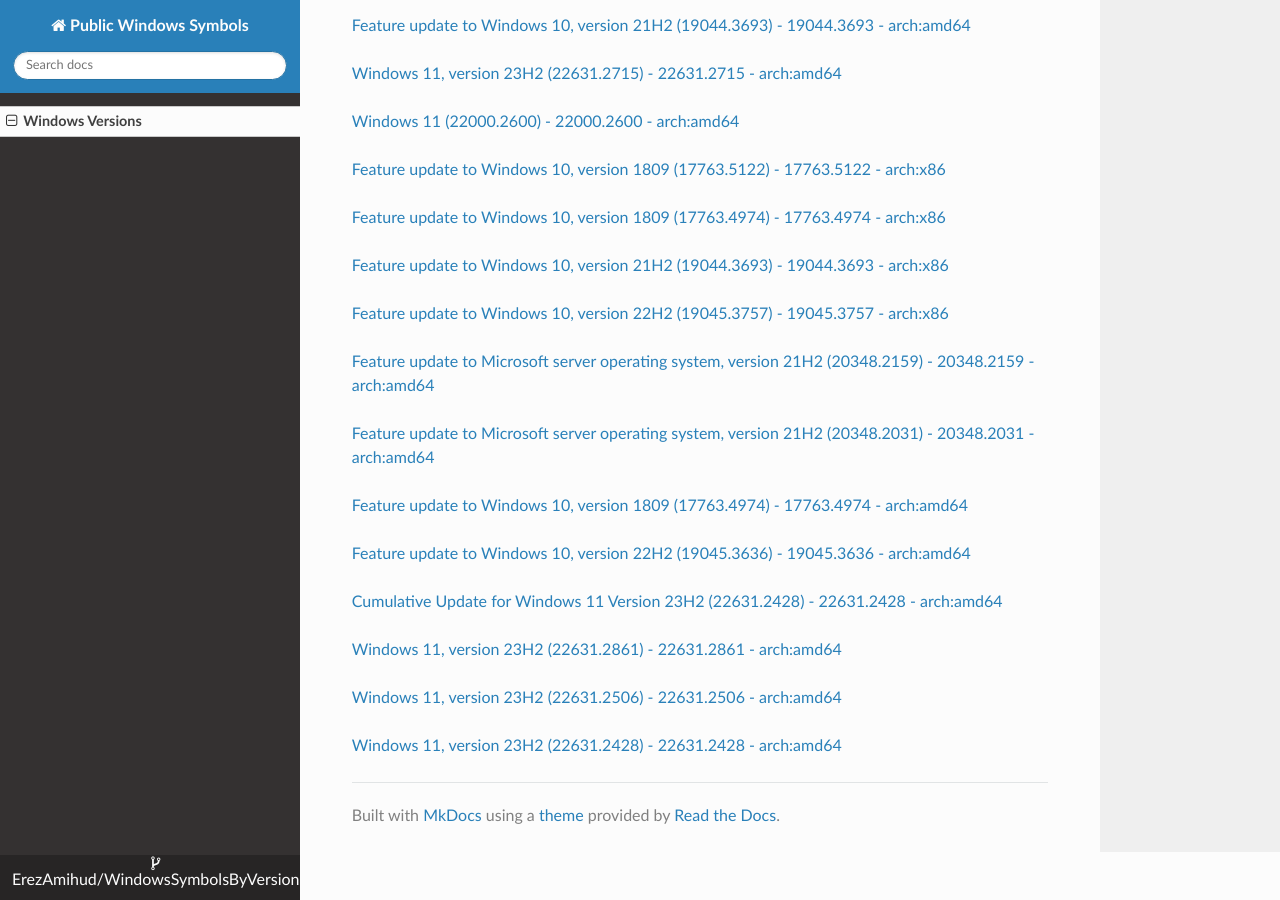
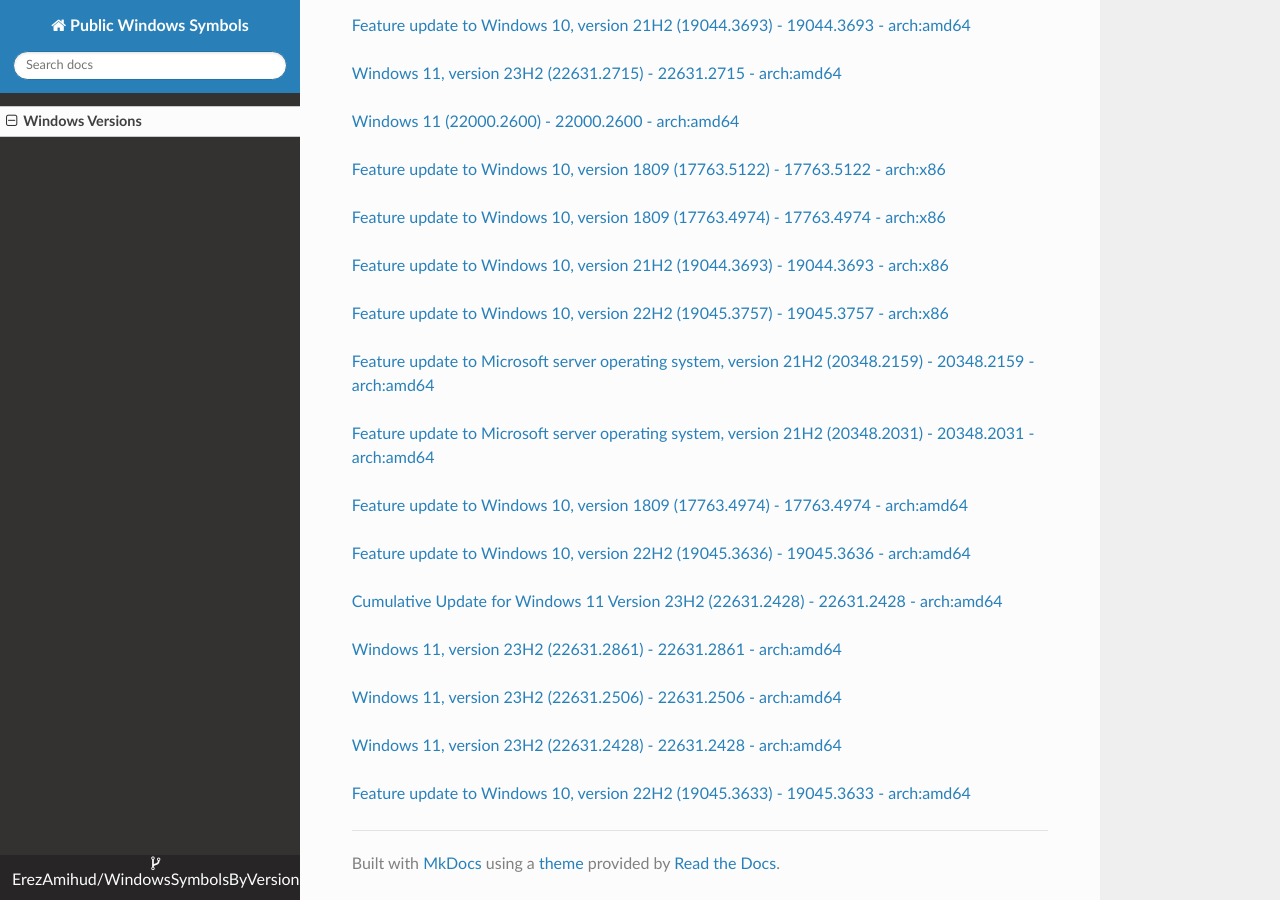
Before and after one commit to ErezAmihud/WindowsSymbolsByVersion, an MkDocs documentation site: the page built from docs/index.md, in a window 1280 px wide and 900 px high, scrolled down 21701 px. Built offline with MkDocs 1.6.1, drawn with Linux system fonts in a browser that asks for light colours; nearby versions of some CDN libraries.

Commit message:
Automated commit, add manifest for 56a3bf23-b9a0-4eac-9cf2-70072e6a7751

```diff
--- a/docs/index.md
+++ b/docs/index.md
@@ -1213,3 +1213,6 @@
 
 
 [Windows 11, version 23H2 (22631.2428) - 22631.2428 - arch:amd64](https://github.com/ErezAmihud/WindowsSymbolsByVersion/blob/main/manifests/2871d66d-99c8-4ca9-932a-b1e007bea7ea.manifest)
+
+
+[Feature update to Windows 10, version 22H2 (19045.3633) - 19045.3633 - arch:amd64](https://github.com/ErezAmihud/WindowsSymbolsByVersion/blob/main/manifests/56a3bf23-b9a0-4eac-9cf2-70072e6a7751.manifest)
```
Also changed, not shown: process_builds.json (+1 -1 lines), 1 other file.
